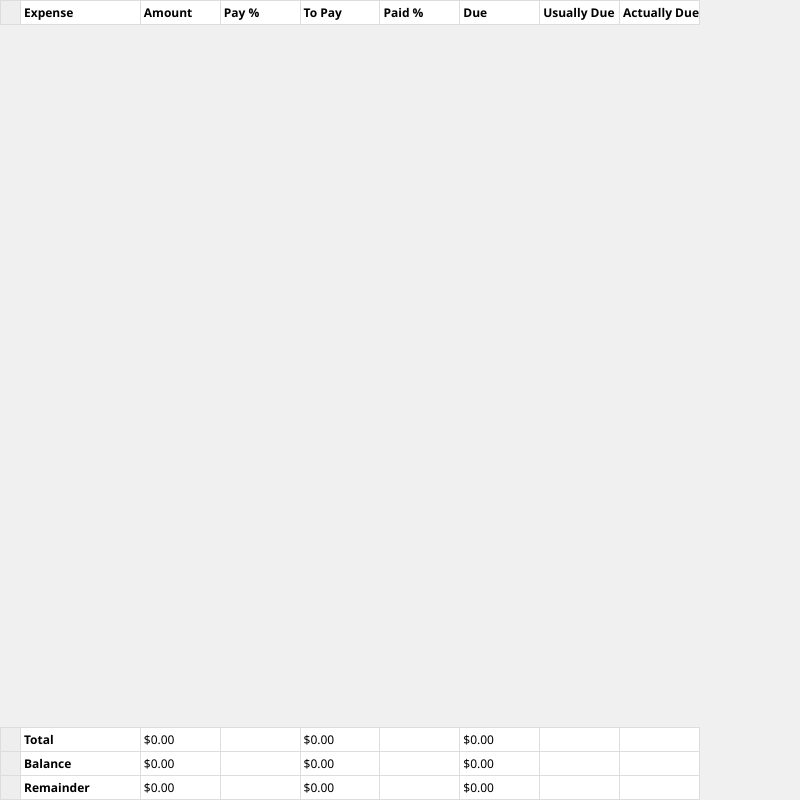
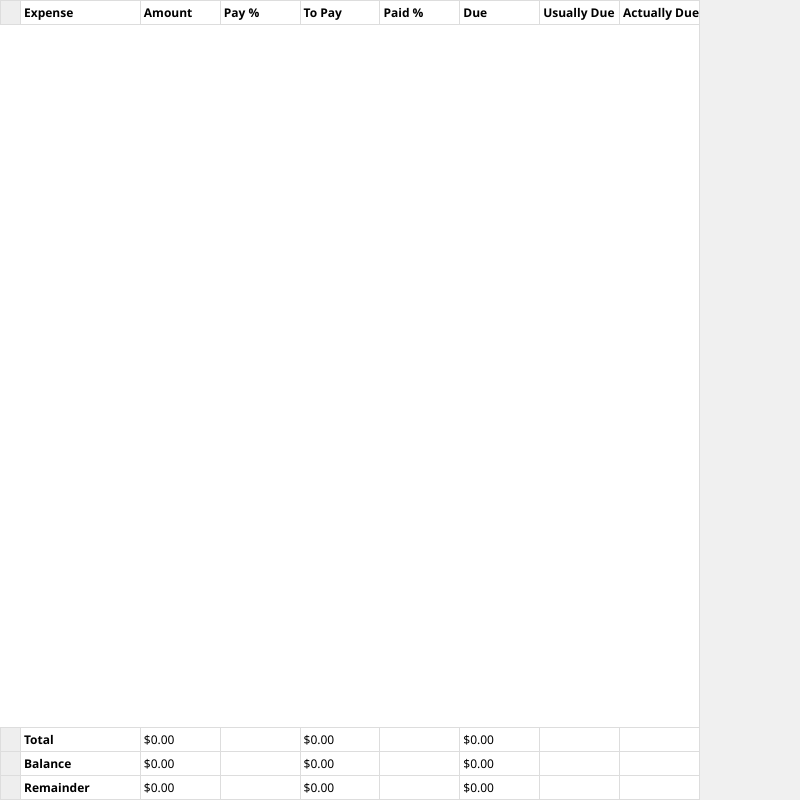
Before and after one commit to sdegutis/family-budget-js, an Electron app: page index.html in a window 800 px wide. Drawn offline with Linux system fonts and the light colour scheme.

Commit message:
Background

```diff
--- a/index.css
+++ b/index.css
@@ -27,6 +27,8 @@ body > div::-webkit-scrollbar {
 body > div {
   overflow-x: hidden;
   overflow-y: auto;
+  background: #fff;
+  border-right: 1px solid #ddd;
 }
 
 table {
```
